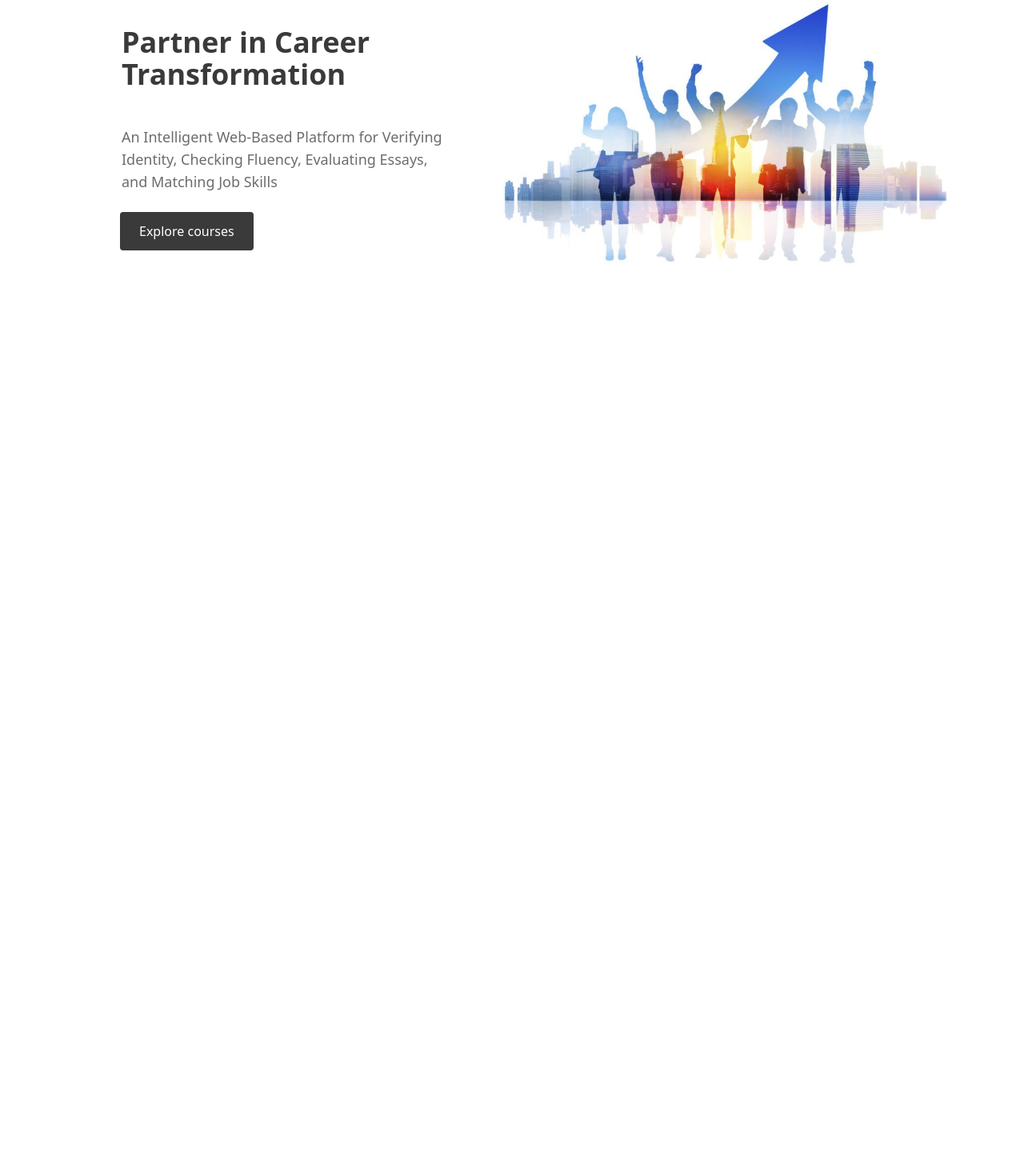
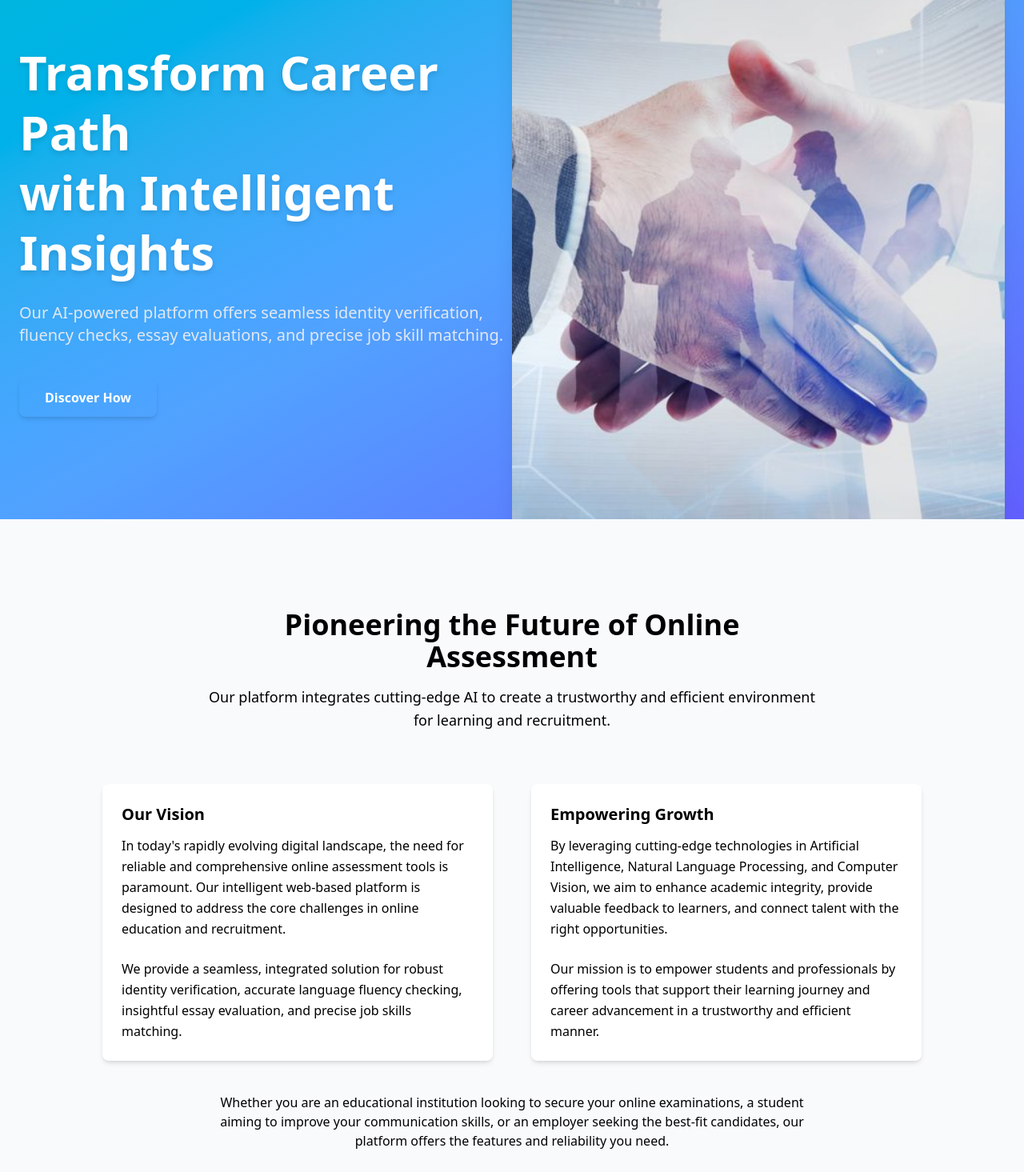
Before and after one commit to chami-gunawardane/skillnet-website, a React (Vite) app: page / in a window 1280 px wide. Shown: the part 165-1630 px from the top of the page at 80% size. Before the commit the page ends 800 px from the top, so only its background shows below. Built offline with nearby package versions, Linux system fonts and the light colour scheme.

Commit message:
Developing Home Page

```diff
--- a/src/pages/Home/index.jsx
+++ b/src/pages/Home/index.jsx
@@ -1,36 +1,140 @@
 import React from "react";
-import Navbar from "../../components/Navbar";
-import HomeImage from "../../assets/home image.jpg";
-import back from "../../assets/background.jpg";
+import Navbar from "../../components/Navbar"; // Assuming path is correct
+import HomeImage from "../../assets/homeImage.jpg";
 
 export default function HomePage() {
+  const scrollToAbout = () => {
+    const aboutSection = document.getElementById("about-project");
+    if (aboutSection) {
+      aboutSection.scrollIntoView({ behavior: "smooth", block: "start" });
+    }
+  };
+
+  const buttonPrimaryColor = "cyan-400";
+  const buttonPrimaryHoverColor = "cyan-500";
+  const buttonPrimaryRingColor = "cyan-300";
+
+  const textColor = "slate-800";
+  const secondaryTextColor = "slate-600";
+  const lightTextColor = "slate-100";
+  const subtleBgColor = "slate-50";
+
   return (
-    <div className="bg-white text-[#3a3a3a] font-sans">
+    <div className={`font-sans bg-white text-${textColor}`}>
       <Navbar />
+
+      <main>
+        {/* Hero Section - Updated */}
         <section
-        className="flex flex-col lg:flex-row justify-between items-center px-10 py-12 bg-cover bg-center "
+          className="relative text-white overflow-hidden"
+          aria-labelledby="hero-heading"
+        >
+          {/* Gradient Background */}
+          <div className="absolute inset-0 bg-gradient-to-br from-cyan-500 via-blue-400 to-indigo-500"></div>
 
+          {/* Main content wrapper for hero - Vertical padding (py-*) REMOVED from here */}
+          {/* lg:items-stretch will make both columns (text and image) the same height */}
+          <div className={`relative container mx-auto px-6 flex flex-col lg:flex-row lg:items-stretch`}>
+
+            {/* Text Content */}
+            {/* Vertical padding (py-*) ADDED HERE. This column's height (content + padding) will define row height. */}
+            {/* mb-12 for spacing when stacked on mobile, lg:mb-0 to remove it on larger screens */}
+            <div className="lg:w-3/5 xl:w-1/2 text-center lg:text-left z-10 flex flex-col justify-center py-20 md:py-28 lg:py-32 mb-12 lg:mb-0">
+              <h1
+                id="hero-heading"
+                className={`text-4xl sm:text-5xl xl:text-6xl font-bold mb-6 leading-tight text-${lightTextColor} drop-shadow-md`}
               >
-        <div className="max-w-2xl">
-          <h2 className="text-4xl font-bold mb-4 ml-28">
-            Partner in Career Transformation
-          </h2>
-          <p className="text-[#6c6c6c] mb-6 ml-28 text-lg">
-            <br />
-            An Intelligent Web-Based Platform for Verifying Identity, Checking Fluency, Evaluating Essays, and Matching Job Skills
+                Transform Career Path <br className="hidden md:inline" /> with Intelligent Insights
+              </h1>
+              <p className={`text-lg sm:text-xl text-slate-200 mb-10 max-w-2xl mx-auto lg:mx-0`}>
+                Our AI-powered platform offers seamless identity verification,
+                fluency checks, essay evaluations, and precise job skill matching.
               </p>
-          <button className="px-6 py-3 bg-[#3a3a3a] text-white rounded hover:bg-blue-400 ml-[110px]">
-            Explore courses
+              <div className="flex flex-col sm:flex-row justify-center lg:justify-start">
+                <button
+                  onClick={scrollToAbout}
+                  className={`px-8 py-3 bg-${buttonPrimaryColor} text-white font-semibold rounded-lg hover:bg-${buttonPrimaryHoverColor} transition-all duration-300 ease-in-out transform hover:scale-105 focus:outline-none focus:ring-2 focus:ring-${buttonPrimaryRingColor} focus:ring-opacity-75 shadow-md hover:shadow-lg cursor-pointer`}
+                >
+                  Discover How
                 </button>
               </div>
-        <div className="mt-5 lg:mt-0">
+            </div>
+
+            {/* Image Content Column */}
+            {/* This column has NO vertical padding. It will stretch to match the height of the left (padded text) column. */}
+            {/* The image will fill this stretched column from edge to edge vertically. */}
+            {/* mt-12 lg:mt-0 for this div is not strictly needed if text div handles bottom margin on mobile */}
+            <div className="lg:w-2/5 xl:w-1/2 z-10"> {/* Removed 'flex' if it was causing issues, direct child img will handle sizing */}
               <img
                 src={HomeImage}
-            alt="Student Hero"
-            className="rounded-xl max-w-2xl mx-auto h-[400px]"
+                alt="People silhouettes with an upward arrow signifying career growth"
+                className="w-full h-64 sm:h-80 lg:h-full object-cover shadow-xl"
               />
             </div>
+          </div>
         </section>
+
+        {/* About the Project Section (structure remains the same) */}
+        <section id="about-project" className={`py-20 md:py-28 bg-${subtleBgColor}`}>
+          <div className="container mx-auto px-6">
+            <div className="max-w-3xl mx-auto text-center mb-12 md:mb-16">
+              <h2 className={`text-3xl sm:text-4xl font-bold text-${textColor} mb-4`}>
+                Pioneering the Future of Online Assessment
+              </h2>
+              <p className={`text-lg ${secondaryTextColor} leading-relaxed`}>
+                Our platform integrates cutting-edge AI to create a trustworthy
+                and efficient environment for learning and recruitment.
+              </p>
+            </div>
+
+            <div className={`grid md:grid-cols-2 gap-8 md:gap-12 items-start max-w-5xl mx-auto`}>
+              <article className={`text-left ${secondaryTextColor} space-y-6 leading-relaxed bg-white p-6 rounded-lg shadow-md transform transition-all duration-300 ease-in-out hover:scale-[1.02] hover:shadow-2xl`}>
+                <h3 className={`text-xl font-semibold text-${textColor} mb-3`}>Our Vision</h3>
+                <p>
+                  In today's rapidly evolving digital landscape, the need for
+                  reliable and comprehensive online assessment tools is paramount.
+                  Our intelligent web-based platform is designed to address the
+                  core challenges in online education and recruitment.
+                </p>
+                <p>
+                  We provide a seamless, integrated solution for robust identity verification,
+                  accurate language fluency checking, insightful essay evaluation,
+                  and precise job skills matching.
+                </p>
+              </article>
+              <article className={`text-left ${secondaryTextColor} space-y-6 leading-relaxed bg-white p-6 rounded-lg shadow-md transform transition-all duration-300 ease-in-out hover:scale-[1.02] hover:shadow-2xl`}>
+                <h3 className={`text-xl font-semibold text-${textColor} mb-3`}>Empowering Growth</h3>
+                <p>
+                  By leveraging cutting-edge technologies in Artificial Intelligence,
+                  Natural Language Processing, and Computer Vision, we aim to
+                  enhance academic integrity, provide valuable feedback to learners,
+                  and connect talent with the right opportunities.
+                </p>
+                <p>
+                  Our mission is to empower students and professionals by offering tools that support
+                  their learning journey and career advancement in a trustworthy and
+                  efficient manner.
+                </p>
+              </article>
+            </div>
+             <p className={`mt-10 text-center text-md ${secondaryTextColor} max-w-3xl mx-auto`}>
+                Whether you are an educational institution looking to secure your
+                online examinations, a student aiming to improve your communication
+                skills, or an employer seeking the best-fit candidates, our
+                platform offers the features and reliability you need.
+            </p>
+          </div>
+        </section>
+      </main>
+
+      <footer className={`bg-slate-800 text-slate-300 text-center py-10`}>
+        <div className="container mx-auto px-6">
+          <p>© {new Date().getFullYear()} Your Project Name. All rights reserved.</p>
+          <p className="text-sm text-slate-400 mt-2">
+            Building a Smarter Future, Together.
+          </p>
+        </div>
+      </footer>
     </div>
   );
 }
```
Also changed, not shown: src/assets/home image.jpg (deleted), src/assets/homeImage.jpg (added). Lines whose indentation alone changed are shown as unchanged.
